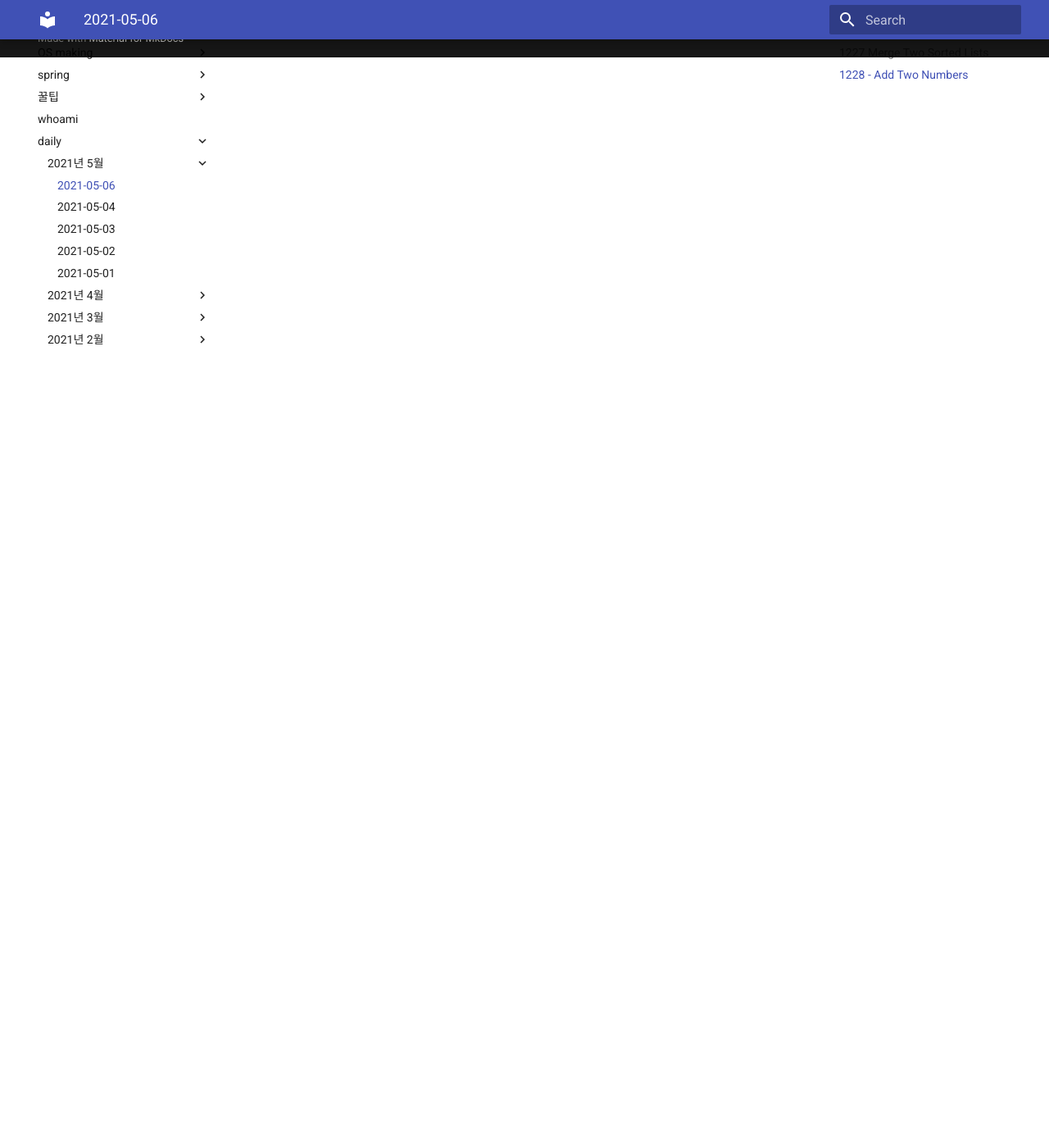
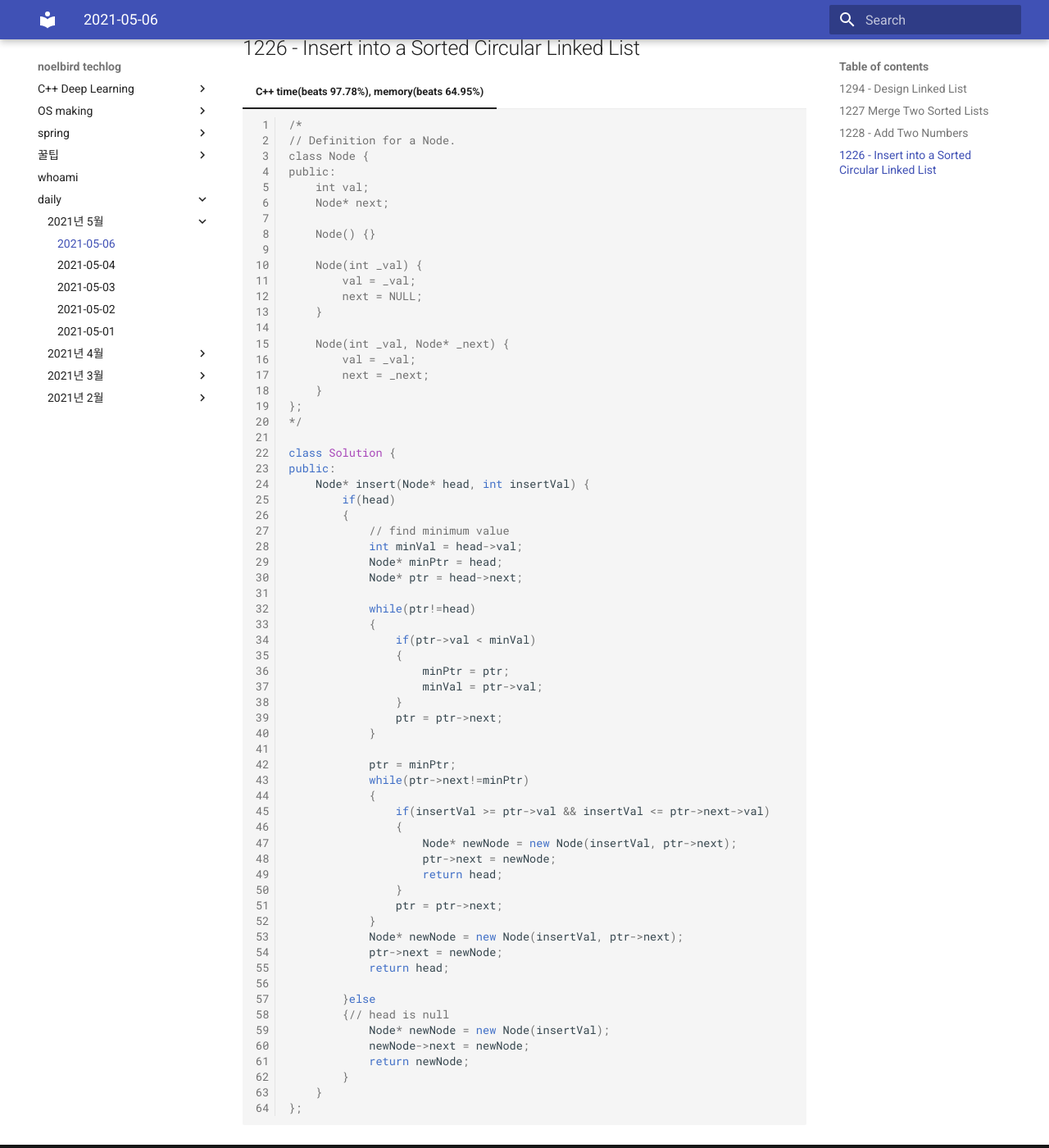
Before and after one commit to NoelBird/noelbird.github.io, an MkDocs documentation site: the page built from docs/daily/2021-05-06.md, in a window 1280 px wide and 1400 px high, scrolled down 4307 px. Shown: the whole window at 82% size. Built offline with MkDocs 1.6.1 and Material for MkDocs 9.7.7, drawn with Linux system fonts in a browser that asks for light colours; nearby versions of some CDN libraries.

Commit message:
2021-05-06 5

````diff
--- a/docs/daily/2021-05-06.md
+++ b/docs/daily/2021-05-06.md
@@ -221,3 +221,76 @@
         }
     };
     ```
+
+
+
+## 1226 - Insert into a Sorted Circular Linked List
+
+=== "C++ time(beats 97.78%), memory(beats 64.95%)"
+
+    ```c++
+    /*
+    // Definition for a Node.
+    class Node {
+    public:
+        int val;
+        Node* next;
+
+        Node() {}
+
+        Node(int _val) {
+            val = _val;
+            next = NULL;
+        }
+
+        Node(int _val, Node* _next) {
+            val = _val;
+            next = _next;
+        }
+    };
+    */
+
+    class Solution {
+    public:
+        Node* insert(Node* head, int insertVal) {
+            if(head)
+            {
+                // find minimum value
+                int minVal = head->val;
+                Node* minPtr = head;
+                Node* ptr = head->next;
+
+                while(ptr!=head)
+                {
+                    if(ptr->val < minVal)
+                    {
+                        minPtr = ptr;
+                        minVal = ptr->val;
+                    }
+                    ptr = ptr->next;
+                }
+
+                ptr = minPtr;
+                while(ptr->next!=minPtr)
+                {
+                    if(insertVal >= ptr->val && insertVal <= ptr->next->val)
+                    {
+                        Node* newNode = new Node(insertVal, ptr->next);
+                        ptr->next = newNode;
+                        return head;
+                    }
+                    ptr = ptr->next;
+                }
+                Node* newNode = new Node(insertVal, ptr->next);
+                ptr->next = newNode;
+                return head;
+
+            }else
+            {// head is null
+                Node* newNode = new Node(insertVal);
+                newNode->next = newNode;
+                return newNode;
+            }
+        }
+    };
+    ```
````
